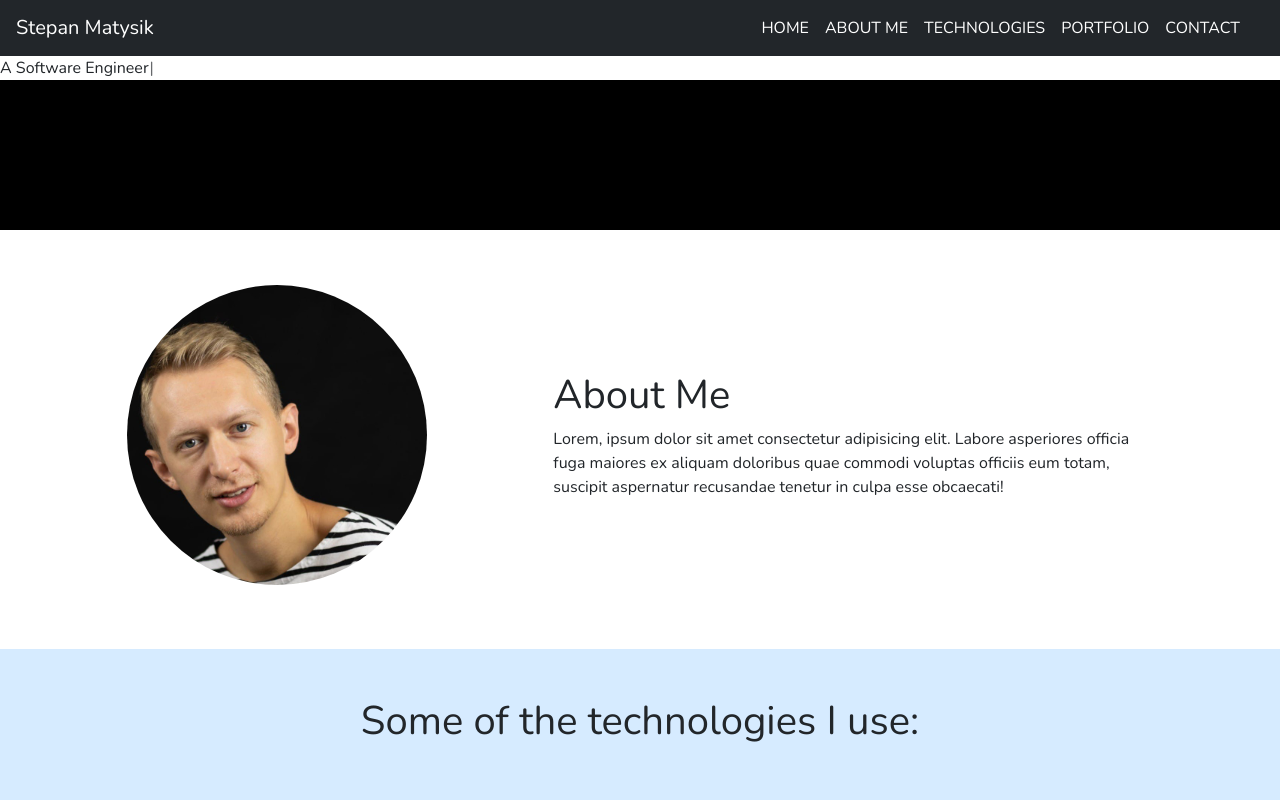
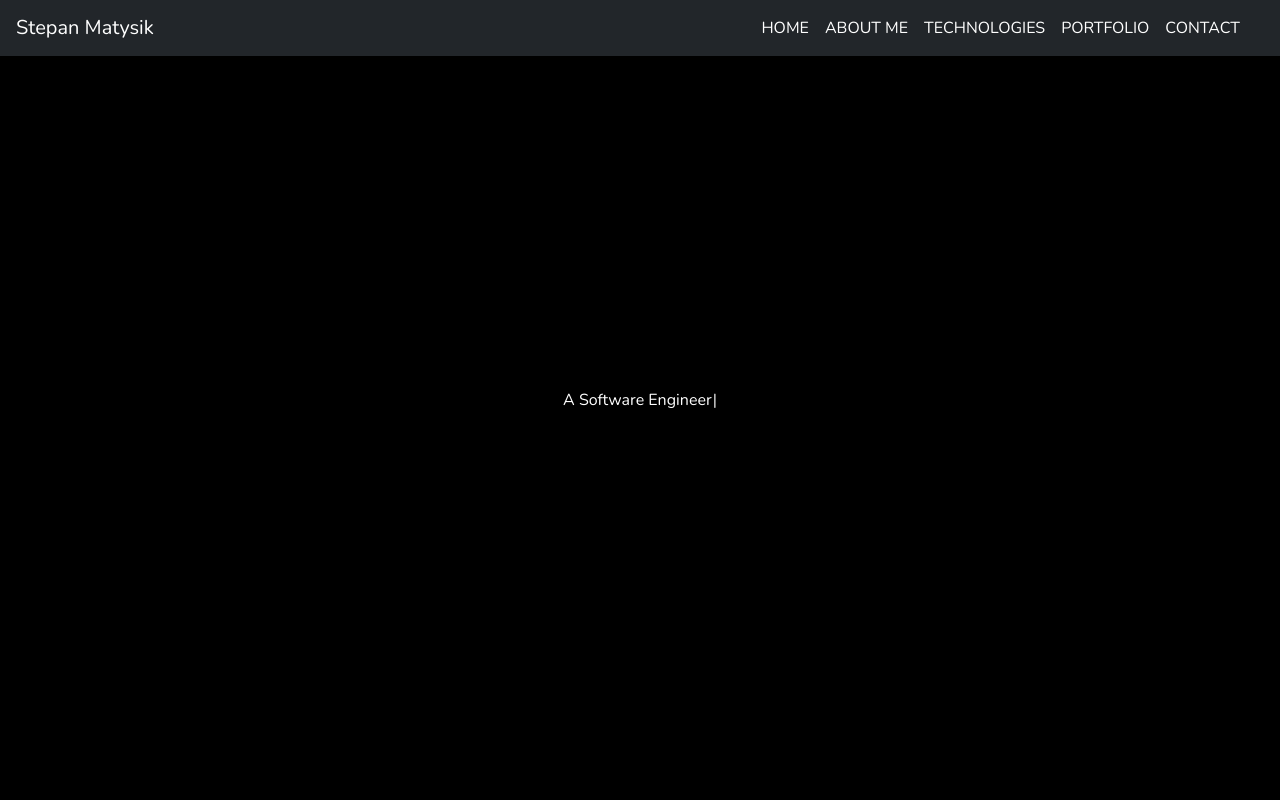
Before and after one commit to elfsvet/stepan-matysik-react-portfolio, a React (Create React App) app: page / in a window 1280 px wide. Shown: the top 800 px of the page. Built offline with nearby package versions, Linux system fonts and the light colour scheme.

Commit message:
change the css naming

```diff
--- a/src/App.css
+++ b/src/App.css
@@ -16,6 +16,6 @@
 
 
 
-body {
-
+#tsparticles {
+  height: 98vh;
 }
--- a/src/App.js
+++ b/src/App.js
@@ -14,7 +14,7 @@ function App() {
     <div className="App">
       <Navigation />
       <Header />
-      <Particles />
+      <Particles id='tsparticles'/>
       <AboutMe />
       <Technologies />
       <Portfolio />
--- a/src/components/Particles.js
+++ b/src/components/Particles.js
@@ -20,10 +20,10 @@ const ParticlesComponent = (props) => {
       },
       interactivity: {
         events: {
-          onClick: {
-            enable: true, // enables the click event
-            mode: "push", // adds the particles on click
-          },
+          // onClick: {
+          //   enable: true, // enables the click event
+          //   mode: "push", // adds the particles on click
+          // },
           onHover: {
             enable: true, // enables the hover event
             mode: "repulse", // make the particles run away from the cursor
@@ -43,7 +43,7 @@ const ParticlesComponent = (props) => {
           value: '#ffffff'
         },
         links: {
-          color: '#ffff5f',
+          color: '#abdbe3',
           enable: true, // enabling this will make particles linked together
           distance: 200, // maximum distance for linking the particles
         },
--- a/src/components/aboutMe/AboutMe.js
+++ b/src/components/aboutMe/AboutMe.js
@@ -1,5 +1,5 @@
 import React from 'react'
-import './aboutMe.css'
+import './AboutMe.css'
 import stepan from '../../images/stepan.jpg'
 
 function AboutMe() {
--- a/src/components/header/Header.js
+++ b/src/components/header/Header.js
@@ -1,12 +1,12 @@
 import React from 'react'
 import Typewriter from 'typewriter-effect';
-import './header.css'
+import './Header.css'
 function Header() {
   return (
     <div className="main-info">
       <Typewriter
         options={{
-          strings: ['','A Software Engineer', 'Also known as an', 'Front-end developer', 'Back-end developer', 'Full stack developer', 'Or!', 'a coder', '',''],
+          strings: ['','A Software Engineer', 'Also known as an', 'Front-end developer', 'Back-end developer', 'Full stack developer', 'Or!', 'a coder',''],
           deleteSpeed: 2,
           autoStart: true,
           loop: true,
--- a/src/components/header/header.css
+++ b/src/components/header/header.css
@@ -1,4 +1,4 @@
-/* .main-info {
+.main-info {
     display: flex;
     position: absolute;
     color: var(--font-color);
@@ -10,4 +10,4 @@
     justify-content: center;
     align-items: center;
     z-index: 1;
-  } */
+  }
--- a/src/components/navigationBar/NavigationBar.js
+++ b/src/components/navigationBar/NavigationBar.js
@@ -1,5 +1,5 @@
 import React from 'react';
-import './navigation.css'
+import './Navigation.css'
 import Navbar from 'react-bootstrap/Navbar';
 import Nav from 'react-bootstrap/Nav';
 import { navigationLinks } from '../../helpers/navigationLinks'
--- a/src/components/portfolio/Portfolio.js
+++ b/src/components/portfolio/Portfolio.js
@@ -1,5 +1,5 @@
 import React, { useState } from 'react'
-import './portfolio.css';
+import './Portfolio.css';
 import portfolioData from '../../helpers/portfolioData';
 import Container from 'react-bootstrap/Container';
 import Row from 'react-bootstrap/Row';
--- a/src/components/technologies/Technologies.js
+++ b/src/components/technologies/Technologies.js
@@ -1,5 +1,5 @@
 import React from 'react';
-import './technologies.css';
+import './Technologies.css';
 import DevIcon from 'devicon-react-svg';
 import { techs } from '../../helpers/techs';
 
```
